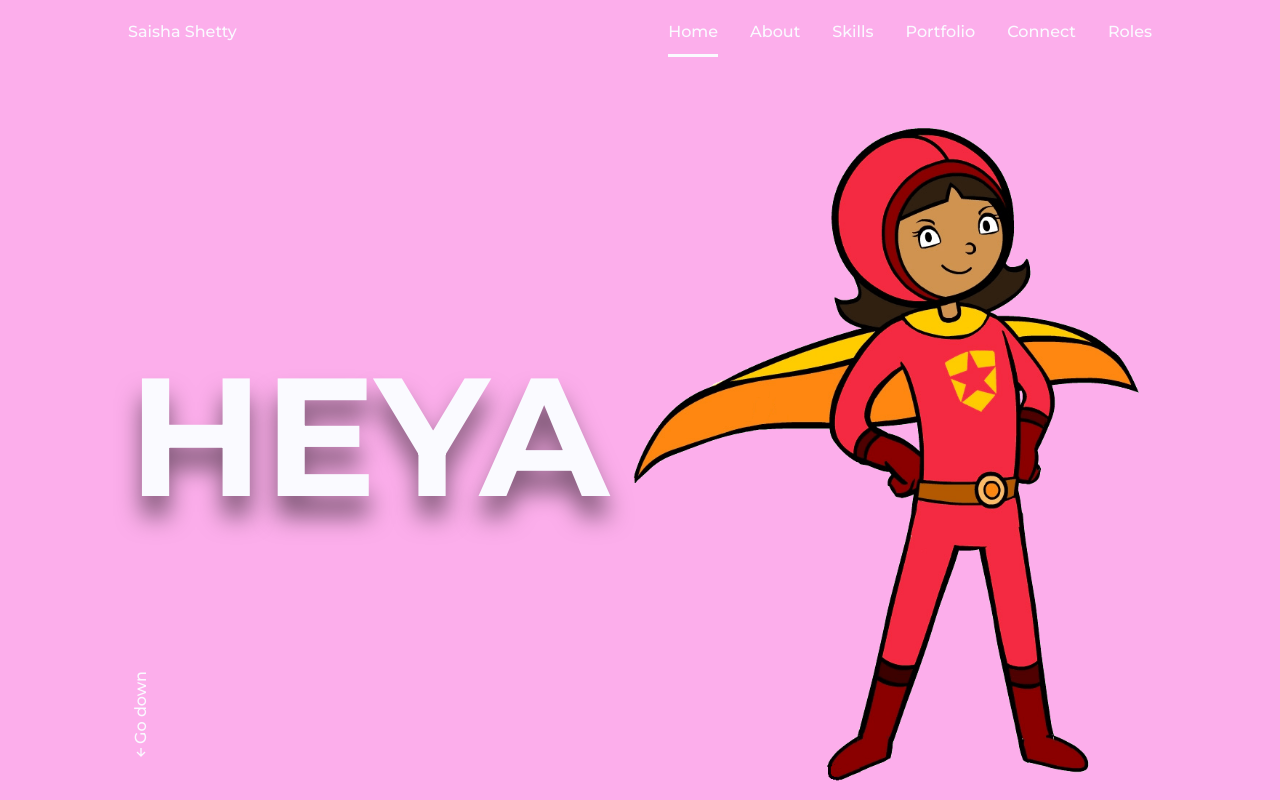
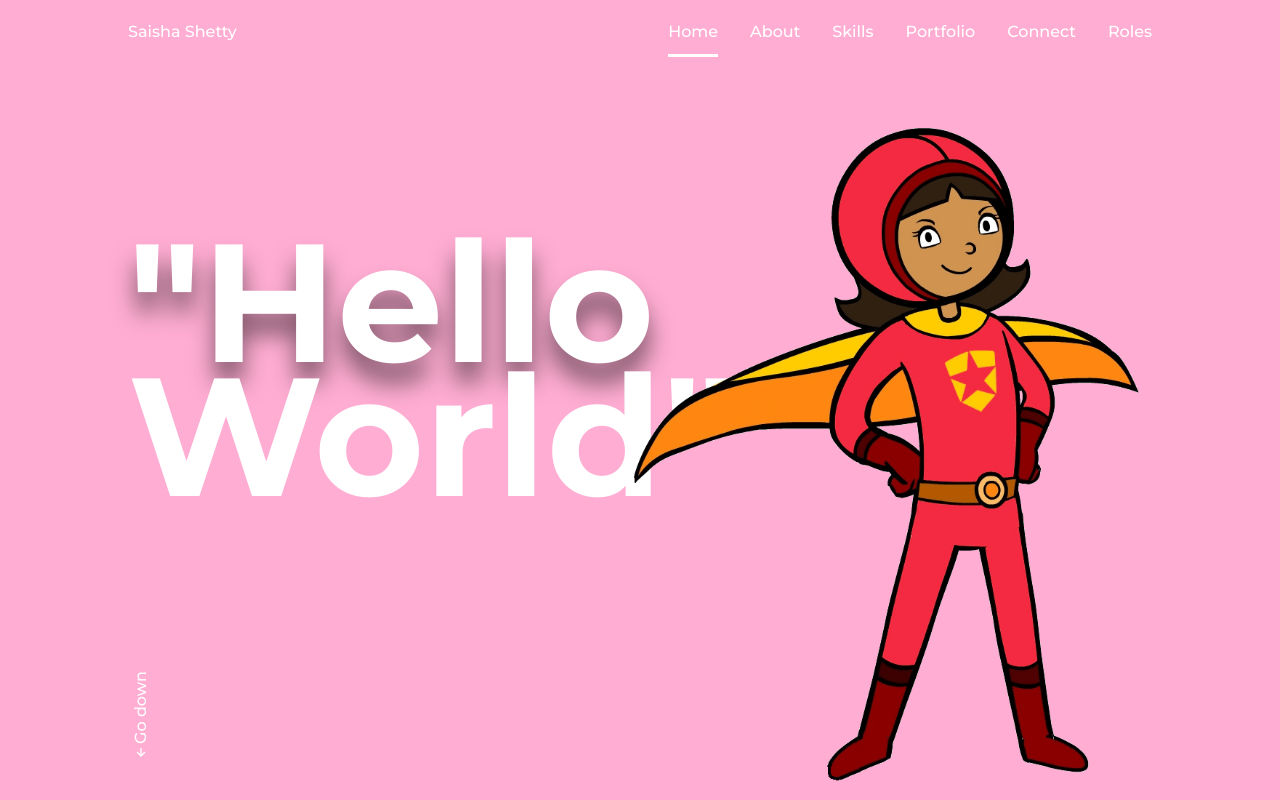
Before and after one commit to SaishaShetty/SaishaShetty, a plain HTML site: page index.html in a window 1280 px wide. Shown: the top 800 px of the page. Drawn offline with nearby package versions, Linux system fonts and the light colour scheme.

Commit message:
changes made

```diff
--- a/assets/css/styles.css
+++ b/assets/css/styles.css
@@ -9,10 +9,10 @@
 
 /*===== Colores =====*/
 :root{
-    --first-color: #fcaeeb;
-    --white-color: #FAFAFF;
-    --dark-color: #2A3B47;
-    --text-color: #697477;
+    --first-color: hsl(332, 100%, 84%);
+    --white-color: #ffffff;
+    --dark-color: #969696;
+    --text-color: #000000;
 }
 
 /*===== Fuente y tipografia =====*/
--- a/index.html
+++ b/index.html
@@ -41,7 +41,7 @@
             <!--===== HOME =====-->
             <section class="home" id="home">
                 <div class="home__container bd-grid">
-                    <h1 class="home__title"><span>HEYA</span><br></h1>
+                    <h1 class="home__title"><span>"Hello</span><br>World"</h1>
 
                     <div class="home__scroll">
                         <a href="#about" class="home__scroll-link"><i class='bx bx-up-arrow-alt' ></i>Go down</a>
@@ -59,7 +59,6 @@
                     <div class="about__img">
                         <img src="assets/img/Unknown.jpeg" alt="">
                     </div>
-
                     <div>
                         <h2 class="about__subtitle">I'am Saisha Shetty</h2>
                         <span class="about__profession">Computer Science Geek</span>
@@ -175,7 +174,7 @@
 
                 <div class="role__container bd-grid">
                     <div class="role__info">
-                        <h3 class="role__subtitle">Opration's Lead </h3>
+                        <h3 class="role__subtitle">Operation's Lead </h3>
                         <span class="role__text">At SRMMIC</span>
 
                         <h3 class="role__subtitle">Associate Member</h3>
@@ -195,7 +194,6 @@
 
                 <div class="footer__data">
                     <h2 class="footer__title">FOLLOW</h2>
-                    <a href="https://devfolio.co/@Saisha_Shetty" class="footer__social"><i class='bx bxl-devfolio' ></i></a>
                     <a href="https://www.instagram.com/_saisha.shetty_/?hl=en" class="footer__social"><i class='bx bxl-instagram' ></i></a>
                 </div>
             </div>
```
